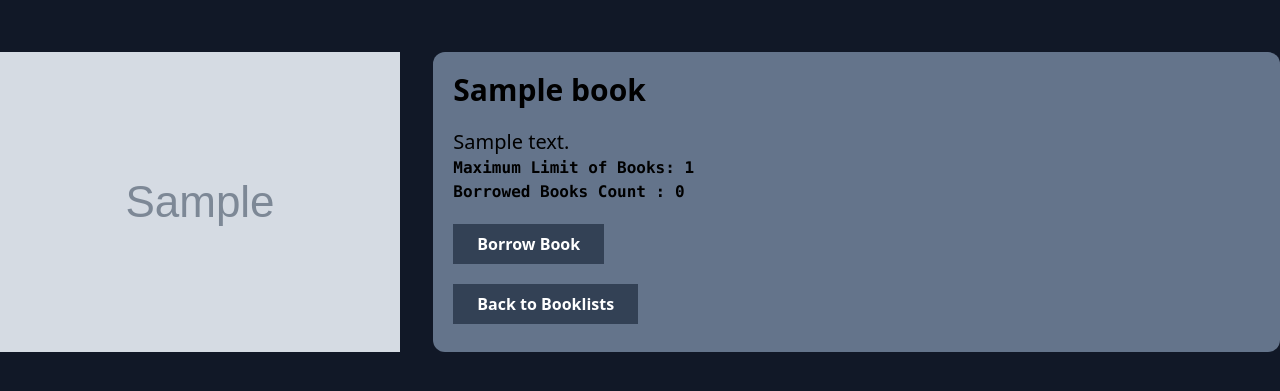
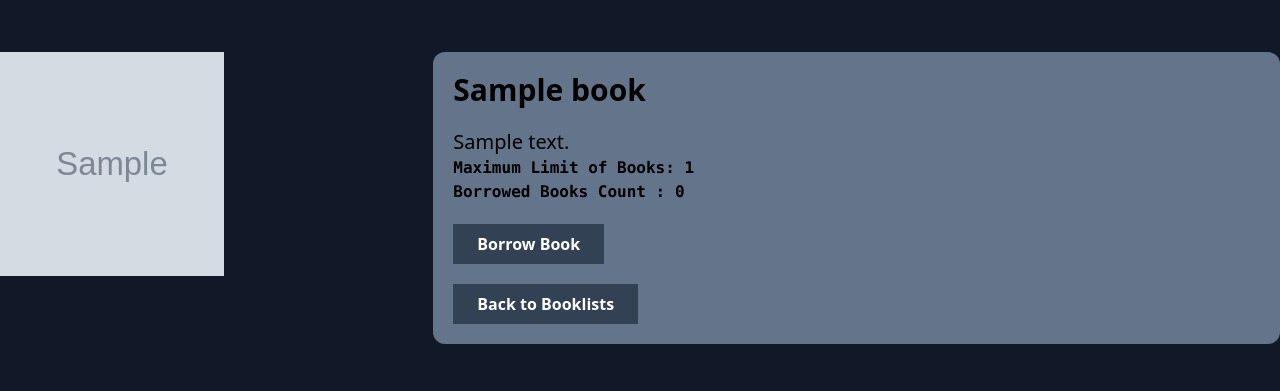
Before and after one commit to Fahad2240/Boipoka_Library_Mangement, a Django app: page /books/1/ in a window 1280 px wide. Shown: the part 68-459 px from the top of the page. Run offline with Django 5.2, Linux system fonts and the light colour scheme; a user stored in the database is signed in; tables that the repository leaves empty hold one stand-in row (values such as "Sample post"); grey boxes marked "Sample" are stand-in pictures; some libraries are stand-ins or nearby versions.

Commit message:
bookdetailpage

```diff
--- a/boipoka_app/templates/boipoka_app/book_details.html
+++ b/boipoka_app/templates/boipoka_app/book_details.html
@@ -4,7 +4,7 @@
 
 <div class="mt-16 pt-14 grid grid-cols-6 gap-5 h-fit">
     <div class="col-span-2 rounded">
-        <img src="{{ book.image.url }}" alt="{{ book.title }}">
+        <img src="{{ book.image.url }}" alt="{{ book.title }}" class="w-56 h-56 ">
     </div>
     <div class="col-span-4 p-5 bg-slate-500 rounded-xl text-dark">
         <h1 class="mb-5 text-3xl">
```
